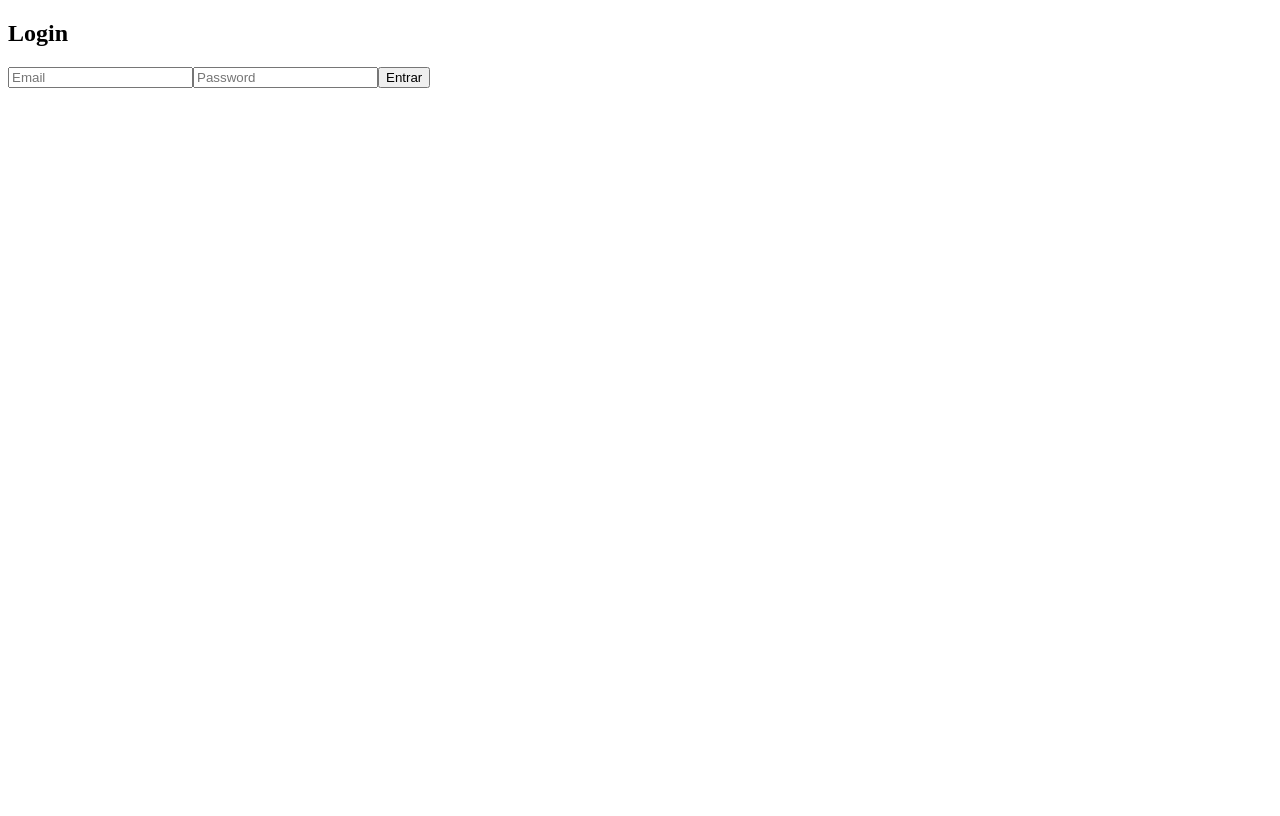
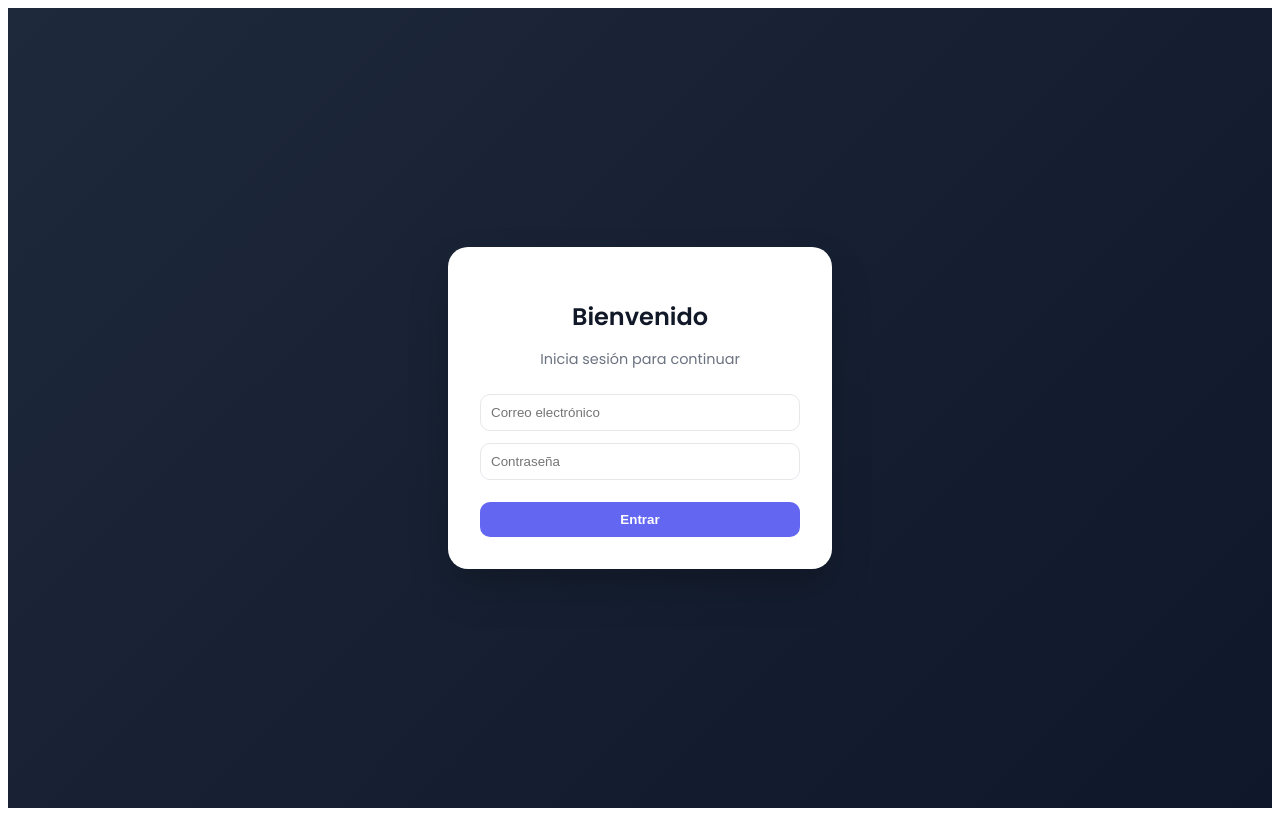
Before and after one commit to fbzinpy/trello_clone, a JavaScript app in the folder frontweb/: page / in a window 1280 px wide. Built offline with nearby package versions, Linux system fonts and the light colour scheme.

Commit message:
frontend1

```diff
--- a/frontweb/index.html
+++ b/frontweb/index.html
@@ -4,6 +4,7 @@
     <meta charset="UTF-8" />
     <link rel="icon" type="image/svg+xml" href="/favicon.svg" />
     <meta name="viewport" content="width=device-width, initial-scale=1.0" />
+    <link href="https://fonts.googleapis.com/css2?family=Poppins:wght@300;400;600&display=swap" rel="stylesheet">
     <title>frontweb</title>
   </head>
   <body>
--- a/frontweb/src/views/Dashboard.vue
+++ b/frontweb/src/views/Dashboard.vue
@@ -1,8 +1,15 @@
 <template>
-  <div>
-    <h1>Dashboard 🔒</h1>
-    <p>Si ves esto, estás logueado</p>
-    <button @click="logout">Logout</button>
+  <div class="container">
+    <div class="card">
+      <h1 class="title">Dashboard </h1>
+      <p class="subtitle">Si ves esto, estás logueado</p>
+
+      <div class="actions">
+        <button class="logout" @click="logout">
+          Cerrar sesión
+        </button>
+      </div>
+    </div>
   </div>
 </template>
 
@@ -15,4 +22,56 @@ const logout = () => {
   auth.logout()
   location.href = '/'
 }
-</script>npm run dev
+</script>
+
+<style scoped>
+.container {
+  height: 100vh;
+  display: flex;
+  justify-content: center;
+  align-items: center;
+  background: linear-gradient(135deg, #1e293b, #0f172a);
+  font-family: popins, sans-serif;
+}
+
+.card {
+  background: #ffffff;
+  padding: 2.5rem;
+  border-radius: 20px;
+  width: 340px;
+  box-shadow: 0 20px 40px rgba(0, 0, 0, 0.2);
+  text-align: center;
+}
+
+.title {
+  margin-bottom: 0.5rem;
+  color: #111827;
+}
+
+.subtitle {
+  margin-bottom: 2rem;
+  color: #6b7280;
+  font-size: 0.95rem;
+}
+
+.actions {
+  display: flex;
+  justify-content: center;
+}
+
+.logout {
+  padding: 10px 16px;
+  border: none;
+  border-radius: 10px;
+  background: #ef4444;
+  color: white;
+  font-weight: bold;
+  cursor: pointer;
+  transition: 0.2s;
+}
+
+.logout:hover {
+  background: #dc2626;
+  transform: translateY(-1px);
+}
+</style>
--- a/frontweb/src/views/Login.vue
+++ b/frontweb/src/views/Login.vue
@@ -1,9 +1,27 @@
 <template>
-  <div>
-    <h2>Login</h2>
-    <input v-model="email" placeholder="Email" />
-    <input v-model="password" type="password" placeholder="Password" />
-    <button @click="login">Entrar</button>
+  <div class="container">
+    <div class="card">
+      <h2 class="title">Bienvenido </h2>
+      <p class="subtitle">Inicia sesión para continuar</p>
+
+      <div class="form">
+        <input
+          v-model="email"
+          type="email"
+          placeholder="Correo electrónico"
+        />
+
+        <input
+          v-model="password"
+          type="password"
+          placeholder="Contraseña"
+        />
+
+        <button @click="login">
+          Entrar
+        </button>
+      </div>
+    </div>
   </div>
 </template>
 
@@ -34,3 +52,72 @@ const login = async () => {
   }
 }
 </script>
+
+<style scoped>
+
+
+.container {
+  height: 100vh;
+  display: flex;
+  justify-content: center;
+  align-items: center;
+  background: linear-gradient(135deg, #1e293b, #0f172a);
+  font-family: 'Poppins', sans-serif;
+}
+
+.card {
+  background: #ffffff;
+  padding: 2rem;
+  border-radius: 20px;
+  width: 320px;
+  box-shadow: 0 20px 40px rgba(0, 0, 0, 0.2);
+  text-align: center;
+}
+
+.title {
+  margin-bottom: 0.3rem;
+  color: #111827;
+}
+
+.subtitle {
+  margin-bottom: 1.5rem;
+  color: #6b7280;
+  font-size: 0.9rem;
+}
+
+.form {
+  display: flex;
+  flex-direction: column;
+  gap: 12px;
+}
+
+input {
+  padding: 10px;
+  border-radius: 10px;
+  border: 1px solid #e5e7eb;
+  outline: none;
+  transition: 0.2s;
+}
+
+input:focus {
+  border-color: #6366f1;
+  box-shadow: 0 0 0 2px rgba(99, 102, 241, 0.2);
+}
+
+button {
+  margin-top: 10px;
+  padding: 10px;
+  border: none;
+  border-radius: 10px;
+  background: #6366f1;
+  color: white;
+  font-weight: bold;
+  cursor: pointer;
+  transition: 0.2s;
+}
+
+button:hover {
+  background: #4f46e5;
+  transform: translateY(-1px);
+}
+</style>
```
Also changed, not shown: 2 other files (tests, documents, lock files or other folders).
